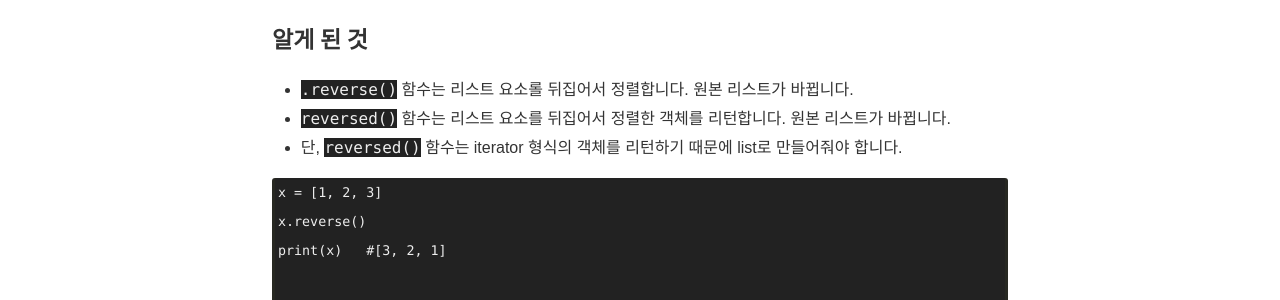
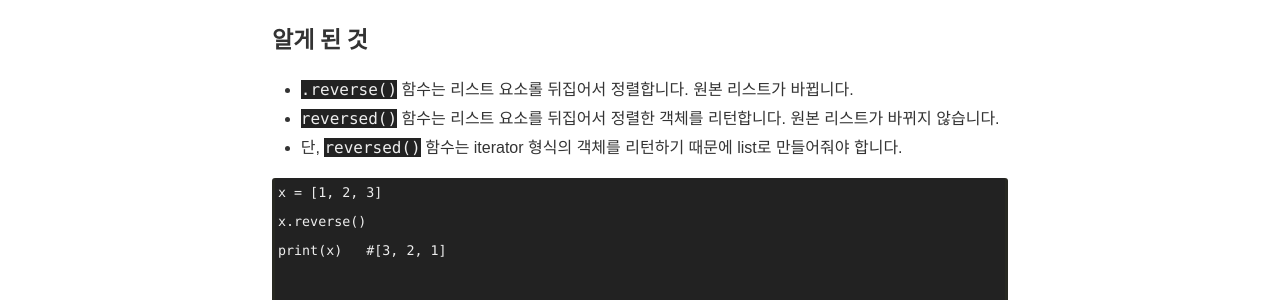
Before and after one commit to codeblue25/codeblue25.github.io, a Jekyll site: the page built from _posts/2021-05-28-exercise16.md, in a window 1280 px wide and 900 px high, scrolled down 822 px. Shown: the part 300-600 px from the top of the window. Built offline with Jekyll 4.4.1, drawn with Linux system fonts in a browser that asks for light colours; nearby versions of some CDN libraries; some web fonts are replaced; a style sheet for code colours, icons or effects is not loaded.

Commit message:
프로그래머스 Level1 자연수 뒤집어 배열로 만들기
오타 수정

````diff
--- a/_posts/2021-05-28-exercise16.md
+++ b/_posts/2021-05-28-exercise16.md
@@ -43,7 +43,7 @@ def solution(n):
 <h3>알게 된 것</h3>
 
 - `.reverse()` 함수는 리스트 요소롤 뒤집어서 정렬합니다. 원본 리스트가 바뀝니다.
-- `reversed()` 함수는 리스트 요소를 뒤집어서 정렬한 객체를 리턴합니다. 원본 리스트가 바뀝니다.
+- `reversed()` 함수는 리스트 요소를 뒤집어서 정렬한 객체를 리턴합니다. 원본 리스트가 바뀌지 않습니다.
 - 단, `reversed()` 함수는 iterator 형식의 객체를 리턴하기 때문에 list로 만들어줘야 합니다.
 
 ```python
````
